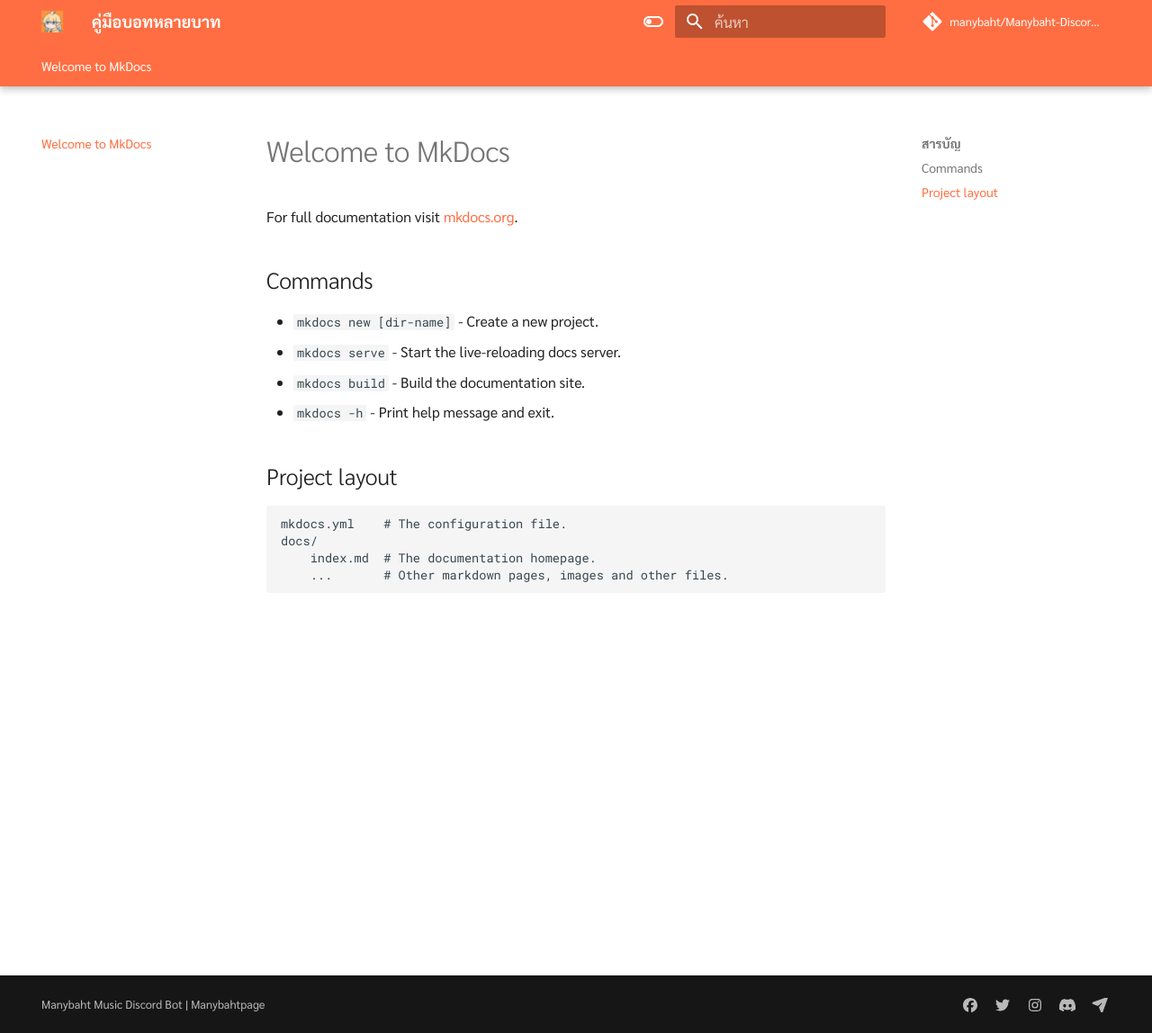
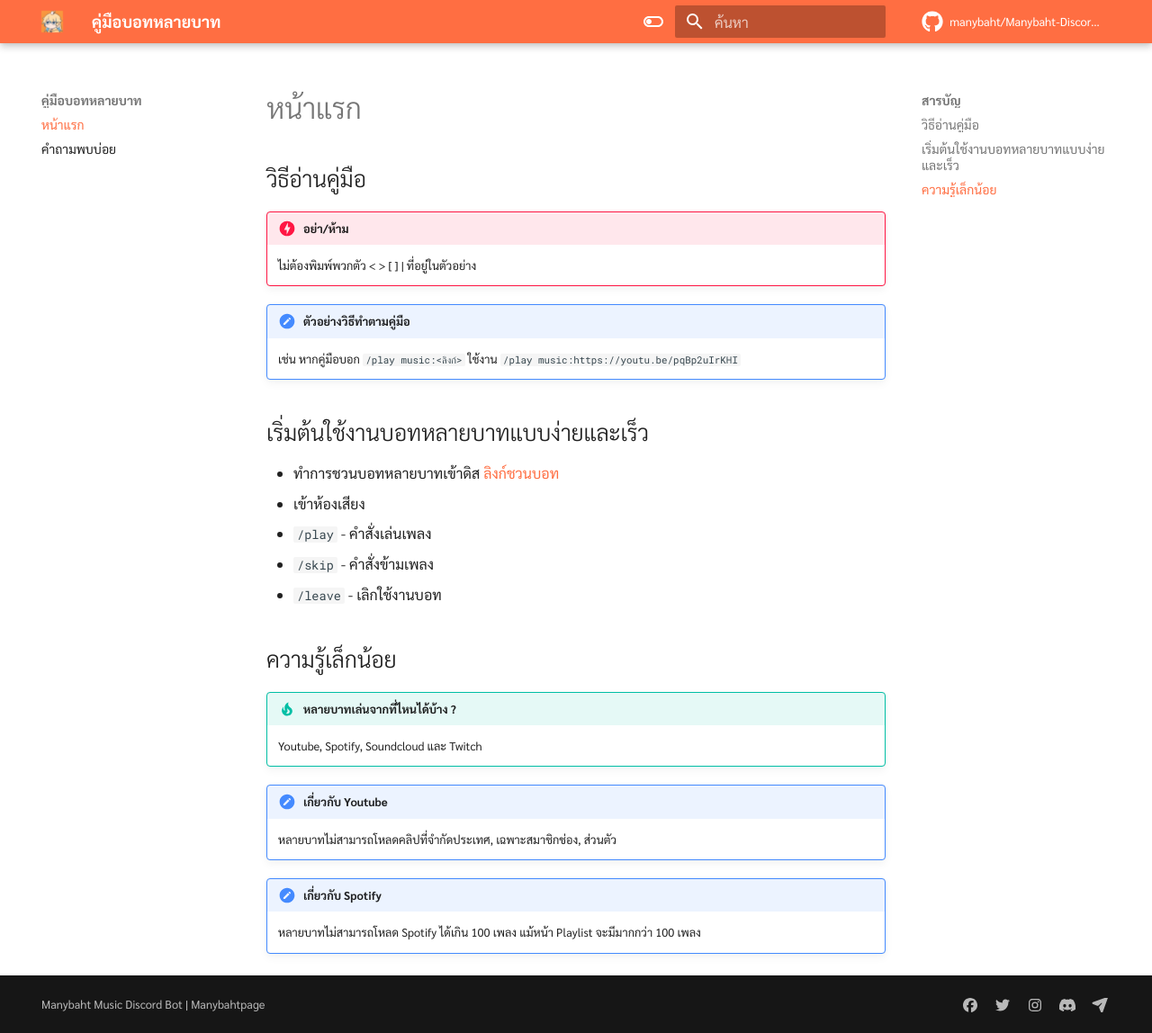
Before and after one commit to manybaht/Manybaht-Discord-Bot-Frontend, an MkDocs documentation site: the page built from docs/index.md, in a window 1280 px wide and 1148 px high. Shown: the whole window at 90% size. Built offline with MkDocs 1.6.1 and Material for MkDocs 9.7.7, drawn with Linux system fonts in a browser that asks for light colours; comment, search, counter and statistics services are not loaded.

Commit message:
ไปกินข้าวแป๊ป

```diff
--- a/docs/index.md
+++ b/docs/index.md
@@ -1,17 +1,29 @@
-# Welcome to MkDocs
+# หน้าแรก
 
-For full documentation visit [mkdocs.org](https://www.mkdocs.org).
+## วิธีอ่านคู่มือ
 
-## Commands
+!!! Danger "อย่า/ห้าม"
+    ไม่ต้องพิมพ์พวกตัว &lt;   &gt; [   ] \| ที่อยู่ในตัวอย่าง
 
-* `mkdocs new [dir-name]` - Create a new project.
-* `mkdocs serve` - Start the live-reloading docs server.
-* `mkdocs build` - Build the documentation site.
-* `mkdocs -h` - Print help message and exit.
+!!! note "ตัวอย่างวิธีทำตามคู่มือ"
+    เช่น หากคู่มือบอก `/play music:<ลิงก์>`
+    ใช้งาน `/play music:https://youtu.be/pqBp2uIrKHI`
 
-## Project layout
+## เริ่มต้นใช้งานบอทหลายบาทแบบง่ายและเร็ว
 
-    mkdocs.yml    # The configuration file.
-    docs/
-        index.md  # The documentation homepage.
-        ...       # Other markdown pages, images and other files.
+* ทำการชวนบอทหลายบาทเข้าดิส [ลิงก์ชวนบอท](https://discord.com/oauth2/authorize?client_id=483104273761304577&permissions=2184301960&scope=bot%20applications.commands)
+* เข้าห้องเสียง
+* `/play` - คำสั่งเล่นเพลง
+* `/skip` - คำสั่งข้ามเพลง
+* `/leave` - เลิกใช้งานบอท
+
+## ความรู้เล็กน้อย
+
+!!! tip "หลายบาทเล่นจากที่ไหนได้บ้าง ?"
+    Youtube, Spotify, Soundcloud และ Twitch
+
+!!! fail "เกี่ยวกับ Youtube"
+    หลายบาทไม่สามารถโหลดคลิปที่จำกัดประเทศ, เฉพาะสมาชิกช่อง, ส่วนตัว
+
+!!! fail "เกี่ยวกับ Spotify"
+    หลายบาทไม่สามารถโหลด Spotify ได้เกิน 100 เพลง แม้หน้า Playlist จะมีมากกว่า 100 เพลง
--- a/mkdocs.yml
+++ b/mkdocs.yml
@@ -7,9 +7,8 @@ theme:
   language: th
   logo: assets/avatar.webp
   favicon: assets/avatar.webp
-  features:
-    - navigation.tabs
-    - navigation.tabs.sticky
+  icon:
+    repo: fontawesome/brands/github
   palette:
     - media: "(prefers-color-scheme: light)"
       scheme: default
@@ -43,6 +42,10 @@ extra:
     - icon: fontawesome/solid/paper-plane
       link: mailto:manybahtpage@gmail.com
       name: Email@manybahtpage
+markdown_extensions:
+  - admonition
+  - pymdownx.details
+  - pymdownx.superfences
 copyright: Manybaht Music Discord Bot | Manybahtpage
 repo_url: https://github.com/manybaht/Manybaht-Discord-Bot-Doc
 repo_name: manybaht/Manybaht-Discord-Bot-Doc
```
Also changed, not shown: docs/qa.md (added, +37 -0 lines).
